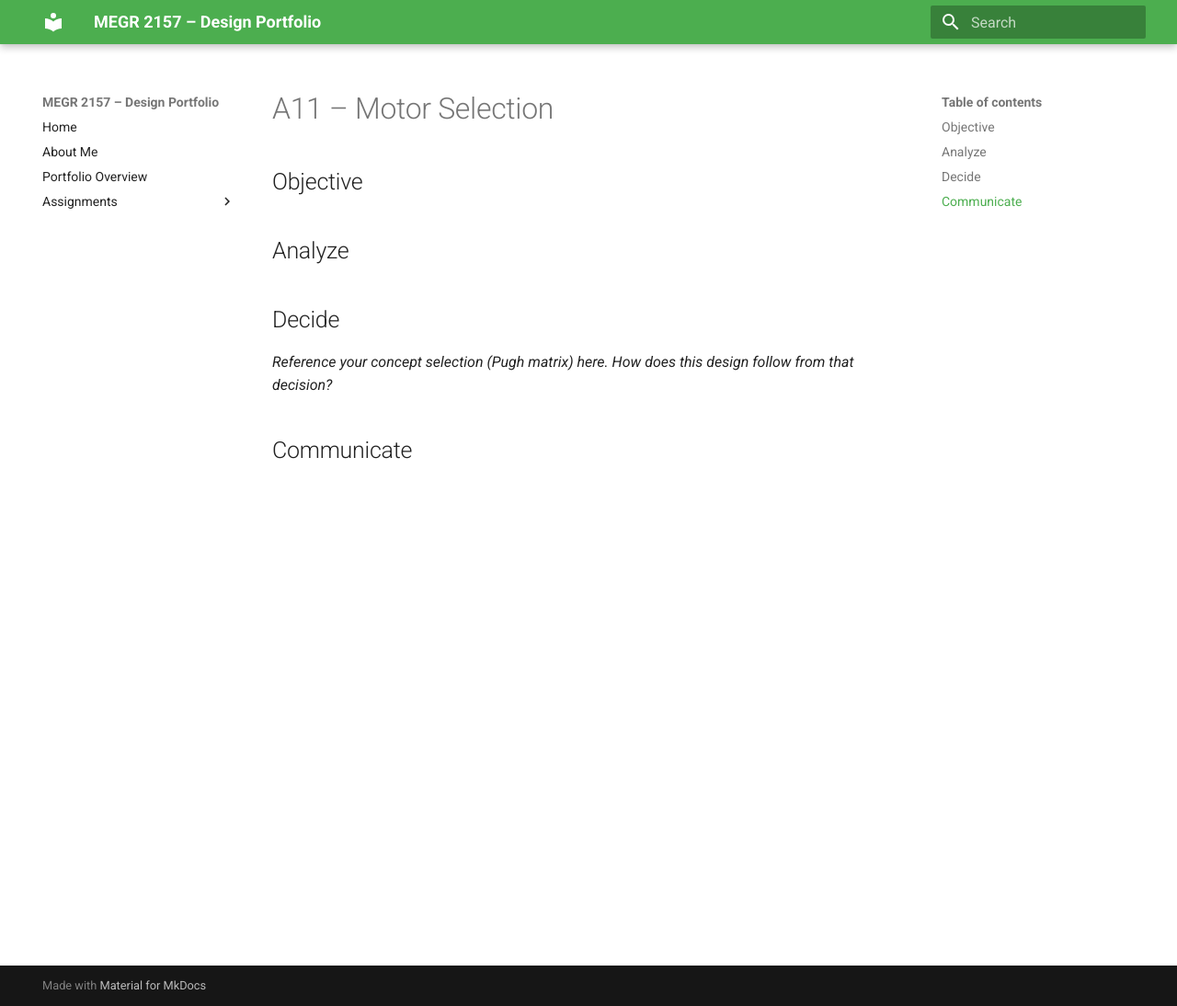
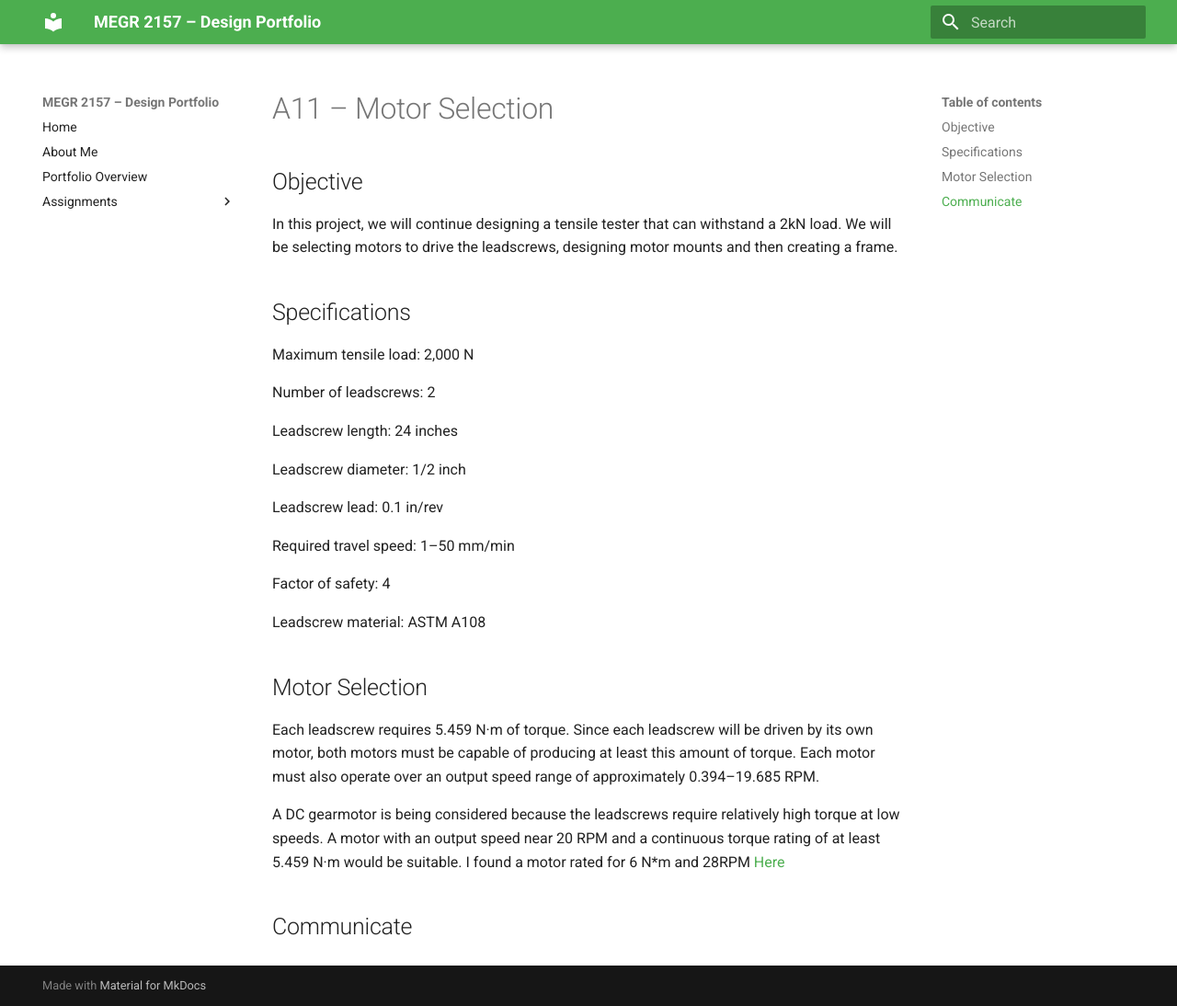
Before and after one commit to DillonK-spec/megr2157-portfolio, an MkDocs documentation site: the page built from docs/assignments/a11/index.md, in a window 1280 px wide and 1094 px high. Shown: the whole window at 92% size. Built offline with MkDocs 1.6.1 and Material for MkDocs 9.7.7, drawn with Linux system fonts in a browser that asks for light colours.

Commit message:
Update index.md

```diff
--- a/docs/assignments/a11/index.md
+++ b/docs/assignments/a11/index.md
@@ -1,12 +1,32 @@
 # A11 – Motor Selection
 
 ## Objective
+In this project, we will continue designing a tensile tester that can withstand a 2kN load. We will be selecting motors to drive the leadscrews, designing motor mounts and then creating a frame.
+
+## Specifications
+
+Maximum tensile load: 2,000 N
+
+Number of leadscrews: 2
+
+Leadscrew length: 24 inches
+
+Leadscrew diameter: 1/2 inch
+
+Leadscrew lead: 0.1 in/rev
+
+Required travel speed: 1–50 mm/min
+
+Factor of safety: 4
+
+Leadscrew material: ASTM A108
+
+## Motor Selection
+
+Each leadscrew requires 5.459 N·m of torque. Since each leadscrew will be driven by its own motor, both motors must be capable of producing at least this amount of torque. Each motor must also operate over an output speed range of approximately 0.394–19.685 RPM.
+
+A DC gearmotor is being considered because the leadscrews require relatively high torque at low speeds. A motor with an output speed near 20 RPM and a continuous torque rating of at least 5.459 N·m would be suitable.
+I found a motor rated for 6 N*m and 28RPM [Here](https://cautop.com/mall/show-1993526.html)
 
 
-## Analyze
-
-
-## Decide
-_Reference your concept selection (Pugh matrix) here. How does this design follow from that decision?_
-
 ## Communicate
```
